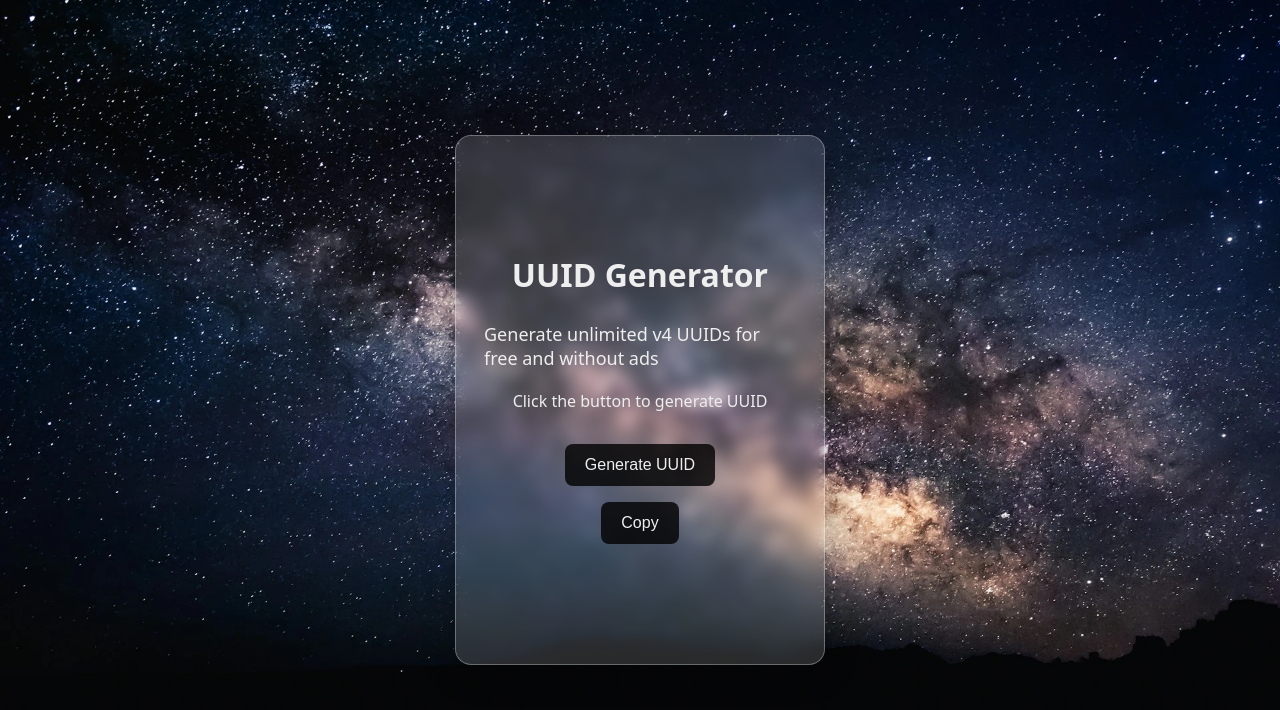
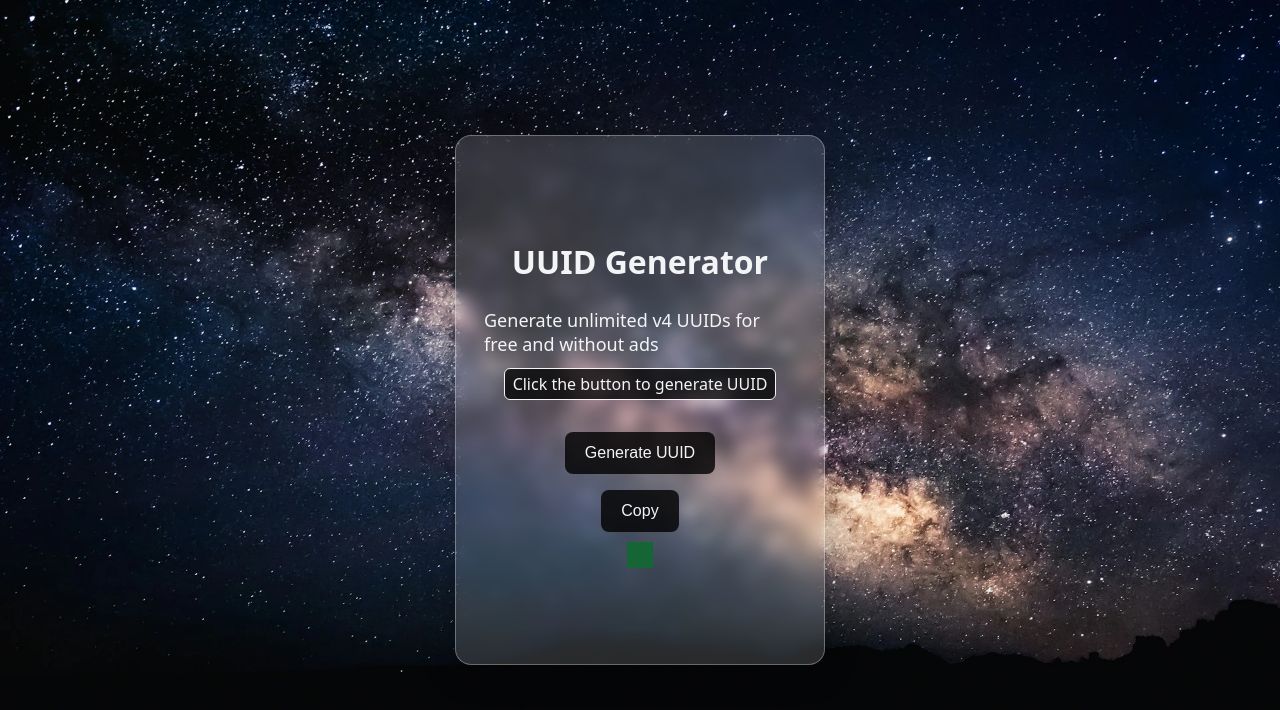
Before and after one commit to art70x/UUID-Gen, a website: page index.html in a window 1280 px wide. Drawn offline with Linux system fonts and the light colour scheme.

Commit message:
fix(UI): status, UUID display and SEO

```diff
--- a/index.html
+++ b/index.html
@@ -4,7 +4,14 @@
     <meta charset="UTF-8" />
     <meta name="viewport" content="width=device-width, initial-scale=1" />
     <meta http-equiv="X-UA-Compatible" content="IE=edge" />
-    <title>UUID Generator v4 - Fast, Secure & Free Online Tool</title>
+    <meta name="language" content="English" />
+    <meta name="author" content="Farhan Madni" />
+    <meta name="robots" content="index, follow, max-image-preview:large" />
+    <meta name="application-name" content="UUID Gen" />
+    <meta name="mobile-web-app-capable" content="yes" />
+    <meta name="apple-mobile-web-app-title" content="UUID Gen" />
+    <meta name="apple-mobile-web-app-capable" content="yes" />
+    <title>UUID Generator - Fast, Secure & Free Online Tool</title>
     <meta
       name="description"
       content="Generate UUIDs (Universally Unique Identifiers) instantly. Secure, open-source UUID v4 tool - no ads, no tracking, just results."
@@ -17,6 +24,8 @@
 
     <!-- Open Graph Metadata -->
     <meta property="og:title" content="UUID Generator | Free Online Tool" />
+    <meta property="og:locale" content="en_us" />
+    <meta property="og:site_name" content="UUID Gen" />
     <meta
       property="og:description"
       content="Generate UUIDs instantly. Secure, open-source UUID v4 tool - no ads, no tracking, just results."
--- a/main.js
+++ b/main.js
@@ -31,7 +31,7 @@ function copyUUID() {
   navigator.clipboard
     .writeText(uuid)
     .then(() => {
-      const status = document.getElementById('copy-status')
+      const status = document.getElementById('status')
       status.textContent = 'UUID copied to clipboard!'
       status.classList.remove('fade-out')
       void status.offsetWidth
--- a/style.css
+++ b/style.css
@@ -15,7 +15,7 @@ body {
   width: min(90%, 320px);
   height: min(60vh, 480px);
   background: rgba(255, 255, 255, 0.15);
-  color: #eee;
+  color: #f3f4f6;
   border-radius: 1rem;
   box-shadow: 0 8px 32px rgba(0, 0, 0, 0.25);
   backdrop-filter: blur(7px) saturate(120%);
@@ -32,13 +32,22 @@ body {
   font-size: 18px;
   margin: 4px;
 }
+#uuid {
+  padding: 0.25rem 0.5rem;
+  border-radius: 0.375rem;
+  font-size: 1rem;
+  border: 1.5px solid #f3f4f6;
+  background-color: rgba(0, 0, 0, 0.75);
+  text-align: center;
+  margin-top: 0.5rem;
+}
 button {
   padding: 0.75rem 1.25rem;
   font-size: 1rem;
   border: none;
   border-radius: 0.5rem;
   background-color: rgba(0, 0, 0, 0.8);
-  color: #eee;
+  color: #f3f4f6;
   cursor: pointer;
   transition: background-color 0.3s, box-shadow 0.3s;
   margin-top: 1rem;
@@ -48,18 +57,20 @@ button:hover {
   box-shadow: 0 0 0 4px rgba(0, 0, 0, 0.4);
 }
 button:focus {
-  outline: 2px solid #eee;
+  outline: 2px solid #f3f4f6;
   outline-offset: 2px;
   box-shadow: 0 0 0 4px rgba(255, 255, 255, 0.4);
 }
 #status {
   margin-top: 10px;
-  color: #2e7d32;
+  background-color: #166534;
+  color: #f3f4f6;
   font-size: 0.9rem;
+  padding: 0.8rem;
   font-weight: 500;
   transition: opacity 0.3s ease;
   opacity: 1;
 }
-#status.fade {
+#status.fade-out {
   opacity: 0;
 }
```
